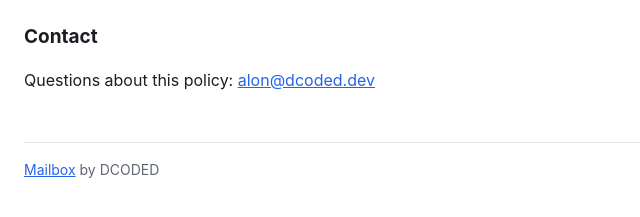
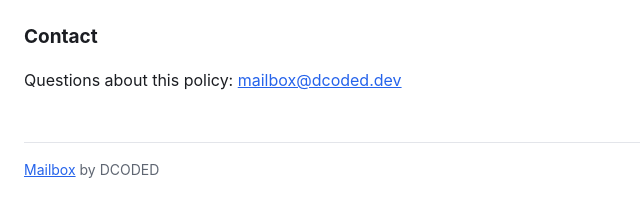
Before and after one commit to dcoded-dev/mailbox, a plain HTML site: page privacy.html in a window 1280 px wide. Shown: the part 2480-2697 px from the top of the page, 276-916 px from the left. Drawn offline with Linux system fonts and the light colour scheme.

Commit message:
Use mailbox@dcoded.dev as the contact address
Co-Authored-By: Claude Opus 5.5 <noreply@anthropic.com>

```diff
--- a/privacy.html
+++ b/privacy.html
@@ -80,7 +80,7 @@
   <p>If this policy changes, the updated version will be posted on this page with a new date.</p>
 
   <h2>Contact</h2>
-  <p>Questions about this policy: <a href="mailto:alon@dcoded.dev">alon@dcoded.dev</a></p>
+  <p>Questions about this policy: <a href="mailto:mailbox@dcoded.dev">mailbox@dcoded.dev</a></p>
 
   <footer><a href="./">Mailbox</a> by DCODED</footer>
 </main>
```
